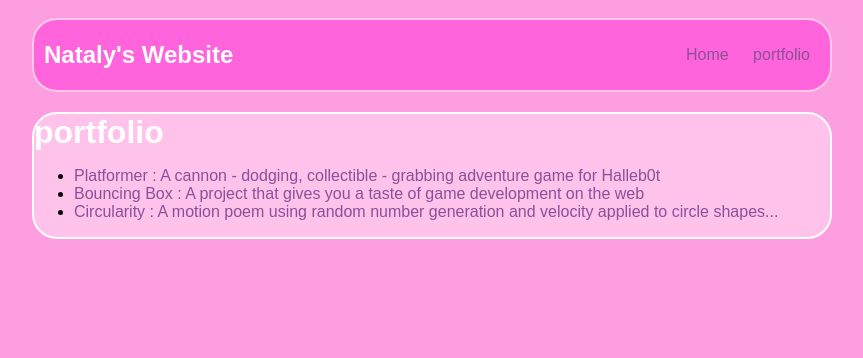
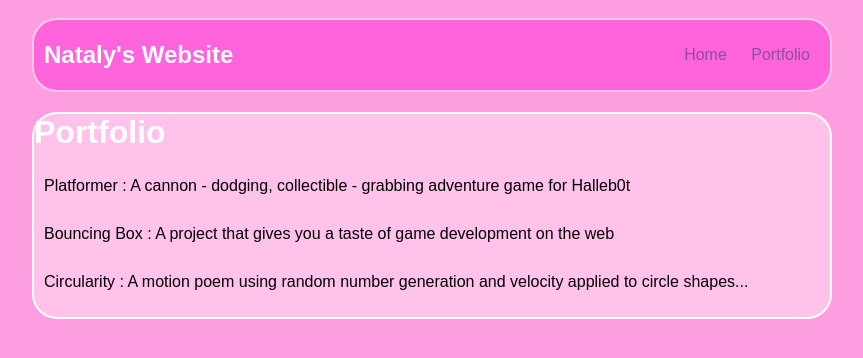
Before and after one commit to natr17/natr17.github.io, a plain HTML site: page portfolio.html in a window 1280 px wide. Shown: the whole page, without its empty margins (208-1071 px from the left). Drawn offline with Linux system fonts and the light colour scheme.

Commit message:
add index.html and css files

```diff
--- a/portfolio.html
+++ b/portfolio.html
@@ -2,7 +2,7 @@
 <html>
     <head>
         <title> Nataly's Website</title>
-        <link rel="stylesheet" href="style.css"
+        <link rel="stylesheet" href="style.css">
     </head>
     <body>
         <div id="all-contents">
@@ -13,17 +13,17 @@
                     <a class="nav-a" href="index.html">Home</a>
                     </li>
                     <li class="nav-li">
-                        <a class="nav-a" href="portfolio.html">portfolio</a>
+                    <a class="nav-a" href="portfolio.html">Portfolio</a>
                     </li>
                 </ul>
             </nav>
             <main>
                 <div class="--content">
-                    <h1>portfolio</h1>
+                    <h1> Portfolio</h1>
                     <ul id="portfolio">
                         <li><a href="projects/platformer/">Platformer : A cannon - dodging, collectible - grabbing adventure game for Halleb0t</a></li>
-    <li><a href="projects/bouncing-box/">Bouncing Box : A project that gives you a taste of game development on the web </a></li>
-    <li><a href="projects/circularity/">Circularity : A motion poem using random number generation and velocity applied to circle shapes...</a></li>
+                         <li><a href="projects/bouncing-box/">Bouncing Box : A project that gives you a taste of game development on the web </a></li>
+                           <li><a href="projects/circularity/">Circularity : A motion poem using random number generation and velocity applied to circle shapes...</a></li>
                     </ul>
             </main>
         </div>
--- a/style.css
+++ b/style.css
@@ -67,3 +67,29 @@ main {
 h2, h3 {
     margin: 0px;
 }
+
+/* portfolio styles */
+.content h1 {
+    color: rgb(252, 252, 252);
+}
+
+#portfolio {
+    list-style-type: none;
+    padding-left: 0;
+}
+
+#portfolio li {
+    background: #7a434300;
+    padding: 10px;
+    border-radius: 10px;
+    margin-bottom: 10px;
+}
+
+#portfolio li:hover {
+    background: #f7f4f4;
+}
+
+#portfolio a {
+    text-decoration: none;
+    color: #000000;
+}
```
Also changed, not shown: index.html (+2 -3 lines).
